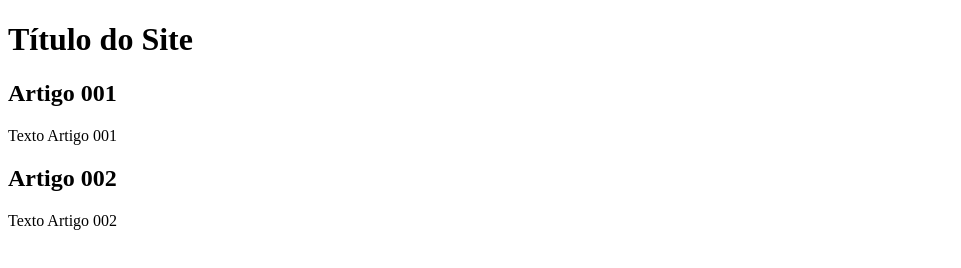
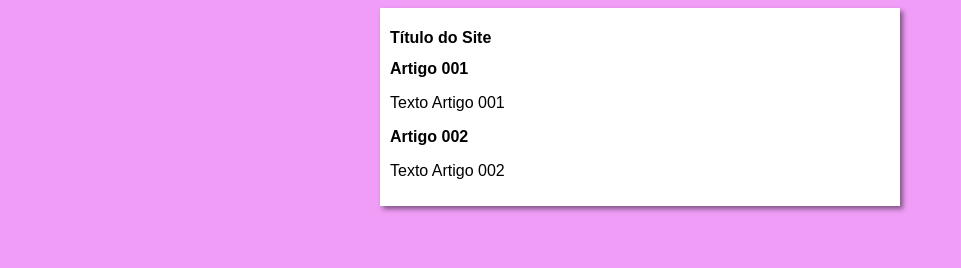
Before and after one commit to douglasegutierry-tech/Progeto-site, a plain HTML site: page index.html in a window 1280 px wide. Shown: the whole page, without its empty margins (0-961 px from the left). Drawn offline with Linux system fonts and the light colour scheme.

Commit message:
Iniciei o design

```diff
--- /dev/null
+++ b/estilos/style.css
@@ -0,0 +1,15 @@
+*{
+    font-family: Arial, Helvetica, sans-serif;
+    font-size: 16px;
+}
+body {
+    background-color: rgb(240,157,248);
+
+}
+main {
+    background-color: white;
+    width: 500px;
+    margin: auto;
+    padding: 10px;
+    box-shadow: 3px 3px 5px rgba(0,0,0,0.473);
+}
--- a/index.html
+++ b/index.html
@@ -4,6 +4,7 @@
     <meta charset="UTF-8">
     <meta name="viewport" content="width=device-width, initial-scale=1.0">
     <title>Document</title>
+    <link rel="stylesheet" href="estilos/style.css">
 </head>
 <body>
     <main>
```
